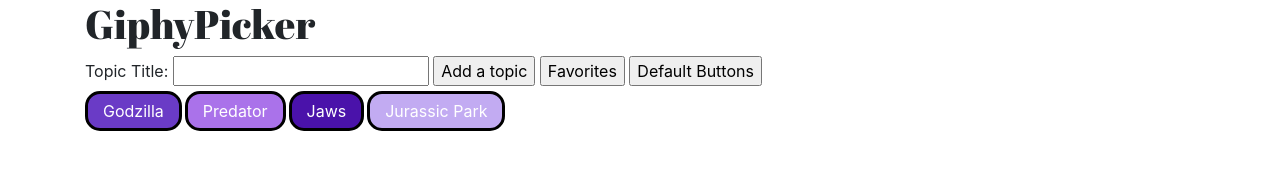
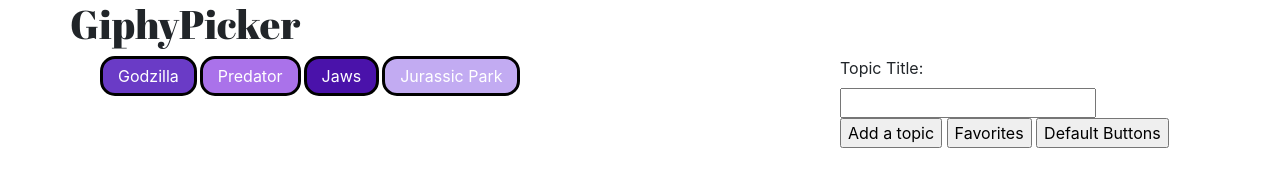
Before and after one commit to wmandrewbabb/giphy-api-homework, a plain HTML site: page index.html in a window 1280 px wide. Drawn offline with nearby package versions, Linux system fonts and the light colour scheme; a web font is replaced by a local one.

Commit message:
bootstrappin

```diff
--- a/index.html
+++ b/index.html
@@ -96,7 +96,7 @@
         float: right;
         padding: 5px;
         color: white;
-        margin-right: 255px;
+        margin-right: 25px;
     }
 
   </style>
@@ -106,9 +106,12 @@
 <body>
 
         <div class="container">
+                <div class="row">
                     <h1>GiphyPicker</h1>
-
+                </div>
                 <!-- topics will get dumped here -->
+                <div class="d-flex flex-row-reverse">
+                    <div class="col-sm-4 col-sm-push-8">
                         <form id="topic-form">
                             <label for="topic-input">Topic Title:</label>
                             <input type="text" id="topic-input">
@@ -119,11 +122,13 @@
                             <input class="input" id="show-favorites" type="submit" value="Favorites">
                             <input class="input" id="clear-buttons" type="submit" value="Default Buttons">
                         </form>
-
+                    </div>
+                    <div class="col-sm-8 col-sm-pull-4">
                         <div id="buttons-cache"></div>
                         <div id="gifs-appear-here"></div>
                         <div id="more-results-row"><div id="more-results-button">MORE RESULTS</div></div>
-
+                    </div>
+                </div>
 
     <script src="https://cdnjs.cloudflare.com/ajax/libs/jquery/3.2.1/jquery.min.js"></script>
     <script src="https://cdnjs.cloudflare.com/ajax/libs/randomcolor/0.5.2/randomColor.min.js"></script>
```
Lines whose indentation alone changed are shown as unchanged.
